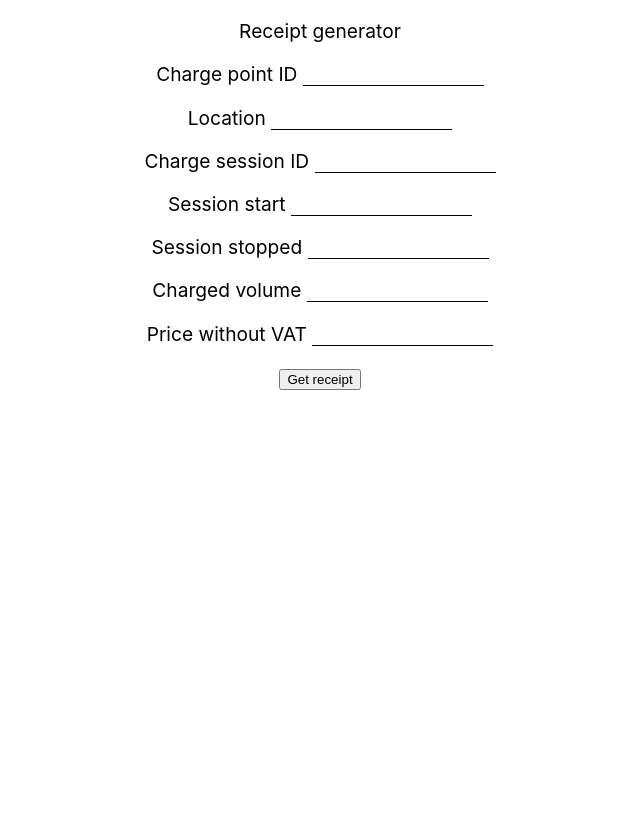
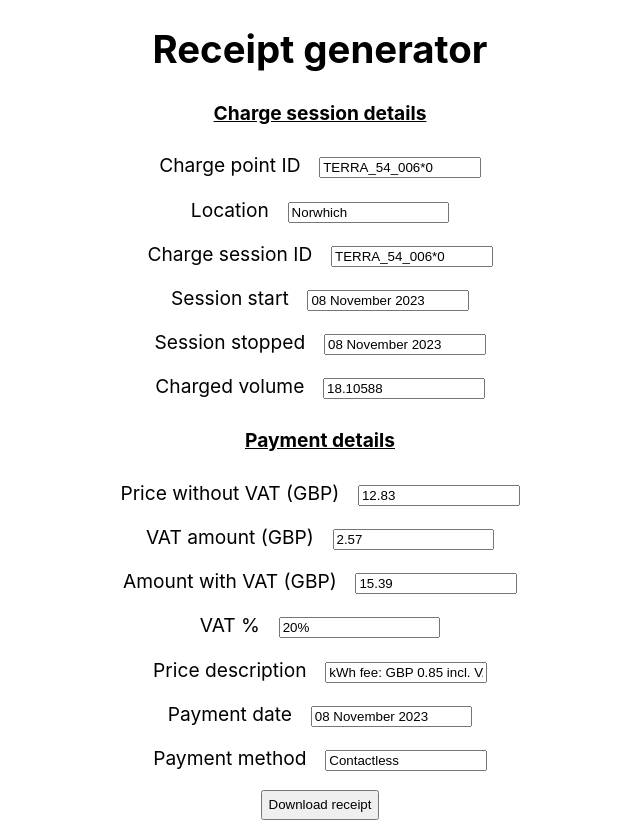
Before and after one commit to PedroValente00/receipt-generator, a React (Create React App) app: page / in a window 1280 px wide. Shown: the whole page, without its empty margins (320-960 px from the left). Built offline with nearby package versions, Linux system fonts and the light colour scheme.

Commit message:
added more fields and info to the form

```diff
--- a/src/App.css
+++ b/src/App.css
@@ -6,10 +6,19 @@ body {
   -webkit-font-smoothing: antialiased;
   -moz-osx-font-smoothing: grayscale;
 }
+.title{
+text-decoration: underline;
+margin: 1.5em 1em;
+font-weight: bold;
+}
 
-code {
-  font-family: source-code-pro, Menlo, Monaco, Consolas, 'Courier New',
-    monospace;
+input[type="text"]{
+margin-left: 1em;
+  width: 12%;
+}
+
+button{
+  padding:0.4em;
 }
 
 .App {
@@ -23,8 +32,3 @@ code {
   /* justify-content: center; */
   /* font-size: calc(10px + 2vmin); */
 }
-
-input[type="text"]{
-  border:none;
-  border-bottom:1px solid black;
-}
--- a/src/App.js
+++ b/src/App.js
@@ -11,95 +11,125 @@ function App() {
     const font = "helvetica";
     e.preventDefault();
 
-    doc.addImage(logo, "JPEG", 17, 10, 40, 40); // previously on the right side with doc.addImage(logo, "JPEG", 150, indent, 40, 40);
-    doc.setFontSize(16);
+    doc.addImage(logo, "JPEG", 20, 6, 40, 40); // previously on the right side with doc.addImage(logo, "JPEG", 150, indent, 40, 40);
+    doc.setFontSize(14);
+    doc.setTextColor(0, 150, 170);
+    doc.setFont(font, "bold");
+    doc.text("Payment receipt", leftIndent, 50);
+    doc.setFontSize(12);
+    doc.text("Charge session details", leftIndent, 60);
+
+    doc.setFontSize(8);
+    doc.setTextColor(0, 0, 0);
+    doc.text(`Charge point ID`, leftIndent,70);
+    doc.setFont(font, "normal"); doc.text(`${e.target[0].value}`, rightIndent, 70);
+    doc.setFont(font, "bold"); doc.text(`Location`, leftIndent,80);
+    doc.setFont(font, "normal");doc.text(`${e.target[1].value}`, rightIndent,80);
+    doc.setFont(font, "bold"); doc.text(`Charge session ID`, leftIndent,90);
+    doc.setFont(font, "normal"); doc.text(`${e.target[2].value}`, rightIndent,90);
+    doc.setFont(font, "bold"); doc.text(`Session start`, leftIndent,100);
+    doc.setFont(font, "normal"); doc.text(`${e.target[3].value}`, rightIndent,100);
+    doc.setFont(font, "bold"); doc.text(`Session stopped`, leftIndent,110);
+    doc.setFont(font, "normal"); doc.text(`${e.target[4].value}`, rightIndent,110);
+    doc.setFont(font, "bold"); doc.text(`Charged volume`, leftIndent,120);
+    doc.setFont(font, "normal"); doc.text(`${e.target[5].value}`, rightIndent,120);
 
     doc.setTextColor(0, 150, 170);
+    doc.setFontSize(12);
     doc.setFont(font, "bold");
-    doc.text("Payment receipt", leftIndent, 60);
-    doc.text("Charge session details", leftIndent, 70);
+    doc.text("Payment details", leftIndent, 130);
 
-    doc.setFontSize(12);
     doc.setTextColor(0, 0, 0);
-    doc.text(`Charge point ID`, leftIndent,90);
-    doc.setFont(font, "normal"); doc.text(`${e.target[0].value}`, rightIndent, 90);
-    doc.setFont(font, "bold"); doc.text(`Location`, leftIndent,100);
-    doc.setFont(font, "normal");doc.text(`${e.target[1].value}`, rightIndent,100);
-    doc.setFont(font, "bold"); doc.text(`Charge session ID`, leftIndent,110);
-    doc.setFont(font, "normal"); doc.text(`${e.target[2].value}`, rightIndent,110);
-    doc.setFont(font, "bold"); doc.text(`Session start`, leftIndent,120);
-    doc.setFont(font, "normal"); doc.text(`${e.target[3].value}`, rightIndent,120);
-    doc.setFont(font, "bold"); doc.text(`Session stopped`, leftIndent,130);
-    doc.setFont(font, "normal"); doc.text(`${e.target[4].value}`, rightIndent,130);
-    doc.setFont(font, "bold"); doc.text(`Charged volume`, leftIndent,140);
-    doc.setFont(font, "normal"); doc.text(`${e.target[5].value}`, rightIndent,140);
+    doc.setFontSize(8);
+    doc.setFont(font, "bold"); doc.text(`Amount (excl VAT)`, leftIndent,140);
+    doc.setFont(font, "normal"); doc.text(`${e.target[6].value}`, rightIndent,140);
+    doc.setFont(font, "bold"); doc.text(`VAT amount`, leftIndent,150);
+    doc.setFont(font, "normal"); doc.text(`${e.target[7].value}`, rightIndent,150);
+    doc.setFont(font, "bold"); doc.text(`Amount (incl. VAT)`, leftIndent,160);
+    doc.setFont(font, "normal"); doc.text(`${e.target[8].value}`, rightIndent,160);
+    doc.setFont(font, "bold"); doc.text(`Price description`, leftIndent,170);
+    doc.setFont(font, "normal"); doc.text(`${e.target[9].value}`, rightIndent,170);
+    doc.setFont(font, "bold"); doc.text(`Date`, leftIndent,180);
+    doc.setFont(font, "normal"); doc.text(`${e.target[10].value}`, rightIndent,180);
+    doc.setFont(font, "bold"); doc.text(`Payment method`, leftIndent,190);
+    doc.setFont(font, "normal"); doc.text(`${e.target[11].value}`, rightIndent,190);
+
 
     doc.setTextColor(0, 150, 170);
-    doc.setFontSize(16);
+    doc.setFontSize(12);
     doc.setFont(font, "bold");
-    doc.text("Payment details", leftIndent, 160);
+    doc.text("Merchant details", leftIndent, 200);
 
     doc.setTextColor(0, 0, 0);
-    doc.setFontSize(12);
-    doc.setFont(font, "bold"); doc.text(`Amount (excl VAT)`, leftIndent,170);
-    doc.setFont(font, "normal"); doc.text(`${e.target[6].value}`, rightIndent,170);
-// more stuff to add here
+    doc.setFontSize(8);
+
+    doc.setFont(font, "bold"); doc.text("Merchant", leftIndent,210);
+    doc.setFont(font, "normal"); doc.text("The New Motion EVSE Ltd.", rightIndent,210);
+    doc.setFont(font, "bold"); doc.text("Address", leftIndent,220);
+    doc.setFont(font, "normal"); doc.text("Davidson Building, 4th Floor, 5 Southampton", rightIndent,220);
+    doc.setFont(font, "normal"); doc.text("Street, WC2E 7HA, Wesminster London", rightIndent,224);
+    doc.setFont(font, "bold"); doc.text("contact", leftIndent,230);
+    doc.setFont(font, "normal"); doc.text("dcoperations.uk@newmotion.com", rightIndent,230);
+    doc.setFont(font, "bold"); doc.text("Chamber of Commerce", leftIndent,240);
+    doc.setFont(font, "normal"); doc.text("10296832", rightIndent,240);
+    doc.setFont(font, "bold"); doc.text("VAT number", leftIndent,250);
+    doc.setFont(font, "normal"); doc.text("GB248169676", rightIndent,250);
 
     doc.setTextColor(0, 150, 170);
-    doc.setFontSize(16);
+    doc.setFontSize(10);
     doc.setFont(font, "bold");
-    doc.text("Merchant details", leftIndent, 190);
-
-    doc.setTextColor(0, 0, 0);
-    doc.setFontSize(12);
-
-    doc.setFont(font, "bold"); doc.text("Merchant", leftIndent,200);
-    doc.setFont(font, "normal"); doc.text("The New Motion EVSE Ltd.", rightIndent,200);
-    doc.setFont(font, "bold"); doc.text("Address", leftIndent,210);
-    doc.setFont(font, "normal"); doc.text("Davidson Building, 4th Floor, 5 Southampton", rightIndent,208);
-    doc.setFont(font, "normal"); doc.text("Street, WC2E 7HA, Wesminster London", rightIndent,214);
-    doc.setFont(font, "bold"); doc.text("contact", leftIndent,220);
-    doc.setFont(font, "normal"); doc.text("dcoperations.uk@newmotion.com", rightIndent,220);
-    doc.setFont(font, "bold"); doc.text("Chamber of Commerce", leftIndent,230);
-    doc.setFont(font, "normal"); doc.text("10296832", rightIndent,230);
-    doc.setFont(font, "bold"); doc.text("VAT number", leftIndent,240);
-    doc.setFont(font, "normal"); doc.text("GB248169676", rightIndent,240);
-
-    doc.setTextColor(0, 150, 170);
-    doc.setFontSize(16);
-    doc.setFont(font, "bold");
-    doc.text("Shell Recharge", leftIndent, 260);
-    doc.text("uk.shellrecharge.com/charging-at-shell", leftIndent, 270);
+    doc.text("Shell Recharge", leftIndent, 265);
+    doc.text("uk.shellrecharge.com/charging-at-shell", leftIndent, 275);
 
     doc.save(`${e.target.name.value}.pdf`);
   }
 
   return (
     <div className="App">
-        <p>Receipt generator</p>
+        <h1>Receipt generator</h1>
       <form onSubmit={handleSubmit}>
+        <p className='title'>Charge session details</p>
         <p><label htmlFor="cPId">Charge point ID </label>
-        <input type="text" name="cPId" id="cPId"/>
+        <input type="text" name="cPId" id="cPId" defaultValue="TERRA_54_006*0" />
         </p>
         <p><label htmlFor="location">Location </label>
-        <input type="text" name="location" id="location"  />
+        <input type="text" name="location" id="location" defaultValue="Norwhich"  />
         </p>
         <p><label htmlFor="sessionID">Charge session ID </label>
-        <input type="text" name="sessionID" id="sessionID" />
+        <input type="text" name="sessionID" id="sessionID" defaultValue="TERRA_54_006*0" />
         </p>
         <p><label htmlFor="sessionStart">Session start </label>
-        <input type="text" name="sessionStart" id="sessionStart" />
+        <input type="text" name="sessionStart" id="sessionStart" defaultValue="08 November 2023" />
         </p>
         <p><label htmlFor="sessionEnd">Session stopped </label>
-        <input type="text" name="sessionEnd" id="sessionEnd" />
+        <input type="text" name="sessionEnd" id="sessionEnd" defaultValue="08 November 2023" />
         </p>
         <p><label htmlFor="kW">Charged volume </label>
-        <input type="text" name="kW" id="kW" />
+        <input type="text" name="kW" id="kW" defaultValue="18.10588" />
         </p>
-        <p><label htmlFor="price">Price without VAT </label>
-        <input type="text" name="price" id="price" />
+        <p className='title'>Payment details</p>
+        <p><label htmlFor="price">Price without VAT (GBP) </label>
+        <input type="text" name="price" id="price" defaultValue="12.83"/>
         </p>
-        <button>Get receipt</button>
+        <p><label htmlFor="vat">VAT amount (GBP) </label>
+        <input type="text" name="vat" id="vat" defaultValue="2.57" />
+        </p>
+        <p><label htmlFor="priceWithVat">Amount with VAT (GBP) </label>
+        <input type="text" name="priceWithVat" id="priceWithVat" defaultValue="15.39" />
+        </p>
+        <p><label htmlFor="vatPercent">VAT % </label>
+        <input type="text" name="vatPercent" id="vatPercent" defaultValue="20%" />
+        </p>
+        <p><label htmlFor="description">Price description </label>
+        <input type="text" name="description" id="description" defaultValue="kWh fee: GBP 0.85 incl. VAT" />
+        </p>
+        <p><label htmlFor="date">Payment date </label>
+        <input type="text" name="date" id="date" defaultValue="08 November 2023" />
+        </p>
+        <p><label htmlFor="method">Payment method </label>
+        <input type="text" name="method" id="method" defaultValue="Contactless" />
+        </p>
+        <button>Download receipt</button>
       </form>
     </div>
   );
```
Also changed, not shown: 1 other file (tests, documents, lock files or other folders).
